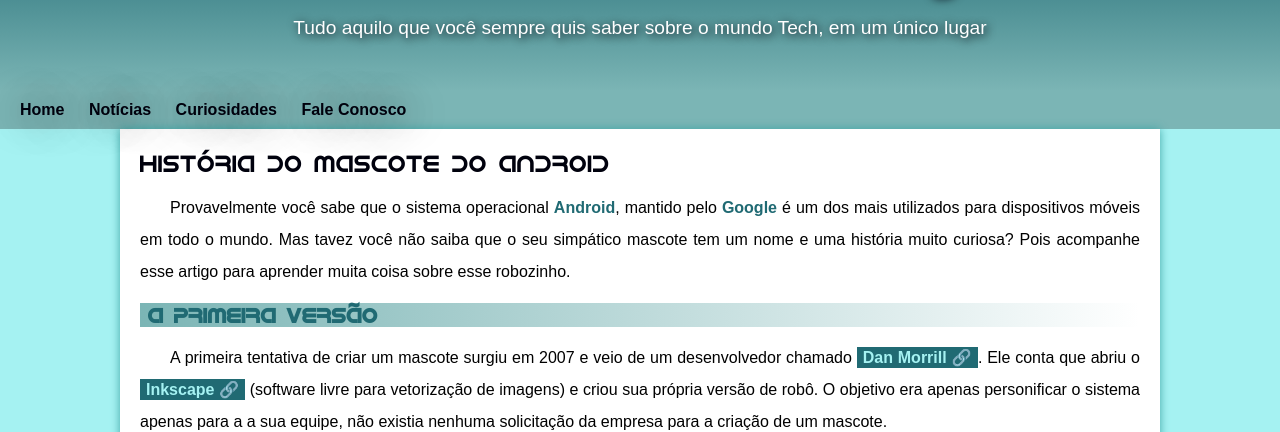
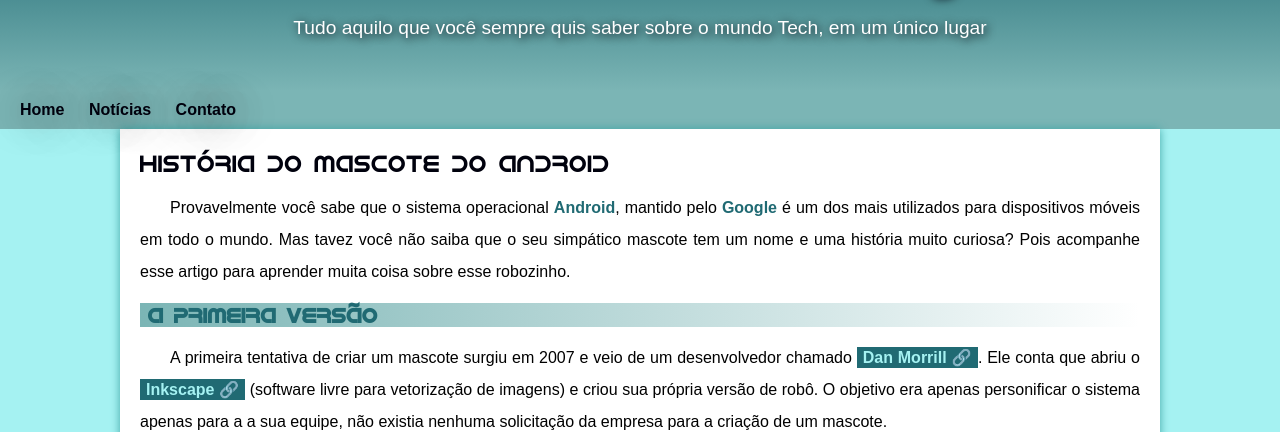
Before and after one commit to Washington-Fabiano/projeto-android, a plain HTML site: page index.html in a window 1280 px wide. Shown: the part 89-521 px from the top of the page. Drawn offline with Linux system fonts and the light colour scheme; a web font is replaced by a local one.

Commit message:
Atualização

```diff
--- a/index.html
+++ b/index.html
@@ -16,8 +16,7 @@
     <nav>
         <a href="#">Home</a>
         <a href="#">Notícias</a>
-        <a href="#">Curiosidades</a>
-        <a href="#">Fale Conosco</a>
+        <a href="#">Contato</a>
     </nav>
     <main>
         <article>
--- a/style.css
+++ b/style.css
@@ -64,12 +64,14 @@ header > h1 {
 }
 
 header > p {
+    font-family: var(--fonte-padrao) ;
     color: white;
     font-size: 1.2em;
     max-width: 900px;
     padding-left: 10px;
     padding-right: 10px;
     margin: auto;
+    padding-bottom: 50px;
     text-shadow: 2px 2px 10px var(--cor0);
 }
 
```
